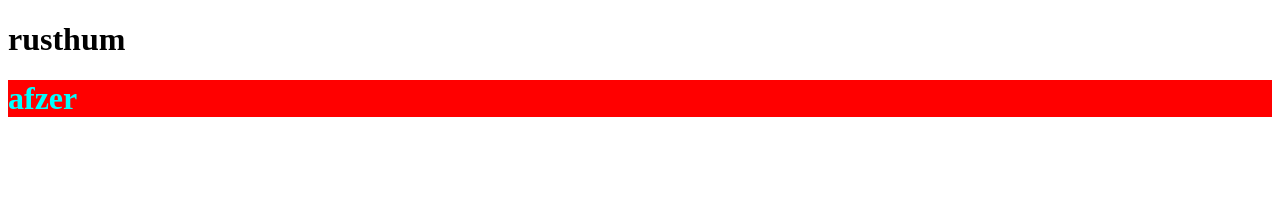
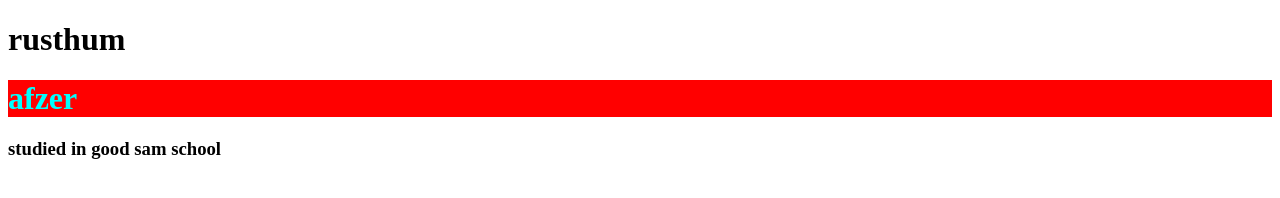
Before and after one commit to mohammedrusthum/rrusthum, a plain HTML site: page index.html in a window 1280 px wide. Drawn offline with Linux system fonts and the light colour scheme.

Commit message:
school name inserted

```diff
--- a/index.html
+++ b/index.html
@@ -8,5 +8,6 @@
 <body>
     <h1>rusthum</h1>
     <h1 style="background-color: red; color: aqua;">afzer</h1>
+    <h3>studied in good sam school</h3>
 </body>
 </html>
```
